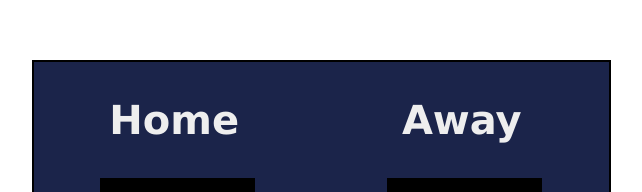
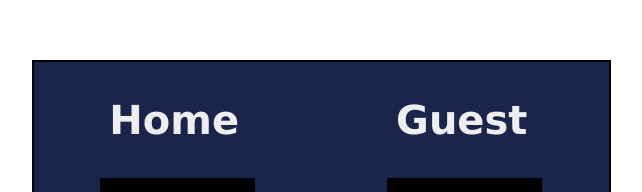
Before and after one commit to Cam-McEwan/scoreboard, a plain HTML site: page index.html in a window 1280 px wide. Shown: the part 146-338 px from the top of the page, without its empty margins (319-961 px from the left). Drawn offline with Linux system fonts and the light colour scheme.

Commit message:
Update index.html

```diff
--- a/index.html
+++ b/index.html
@@ -16,7 +16,7 @@
             </div>
 
             <div id="team-container">
-                <h3 class="team" id="away">Away</h3>
+                <h3 class="team" id="away">Guest</h3>
                 <div id="away-score">0</div>
                 <div>
                     <button id="away-1" onclick="awayplus1()">+1</button>
```
